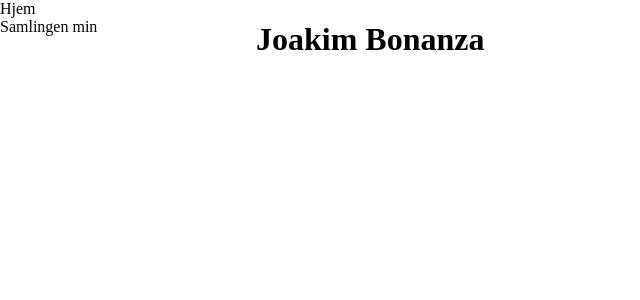
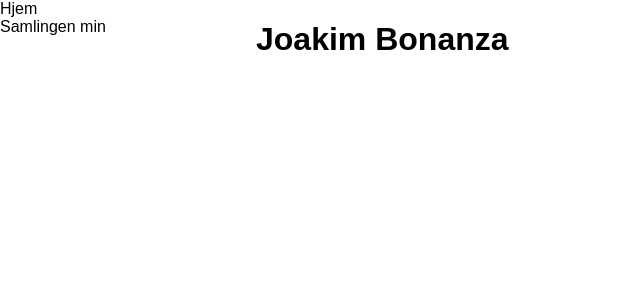
Before and after one commit to vestfoldfylke/joakim-bonanza, a SvelteKit app in the folder SAMLINGSGREIER/frontend/: page / in a window 1280 px wide. Shown: the top 300 px of the page, without its empty margins (0-640 px from the left). Built offline with nearby package versions, Linux system fonts and the light colour scheme.

Commit message:
chore: fix font thing

```diff
--- a/SAMLINGSGREIER/frontend/src/style.css
+++ b/SAMLINGSGREIER/frontend/src/style.css
@@ -1,5 +1,6 @@
 :root {
 	overscroll-behavior: none;
+	--font-family: sans-serif;
 	--header-height: 4rem;
 
 	--max-page-width: 120rem;
```
